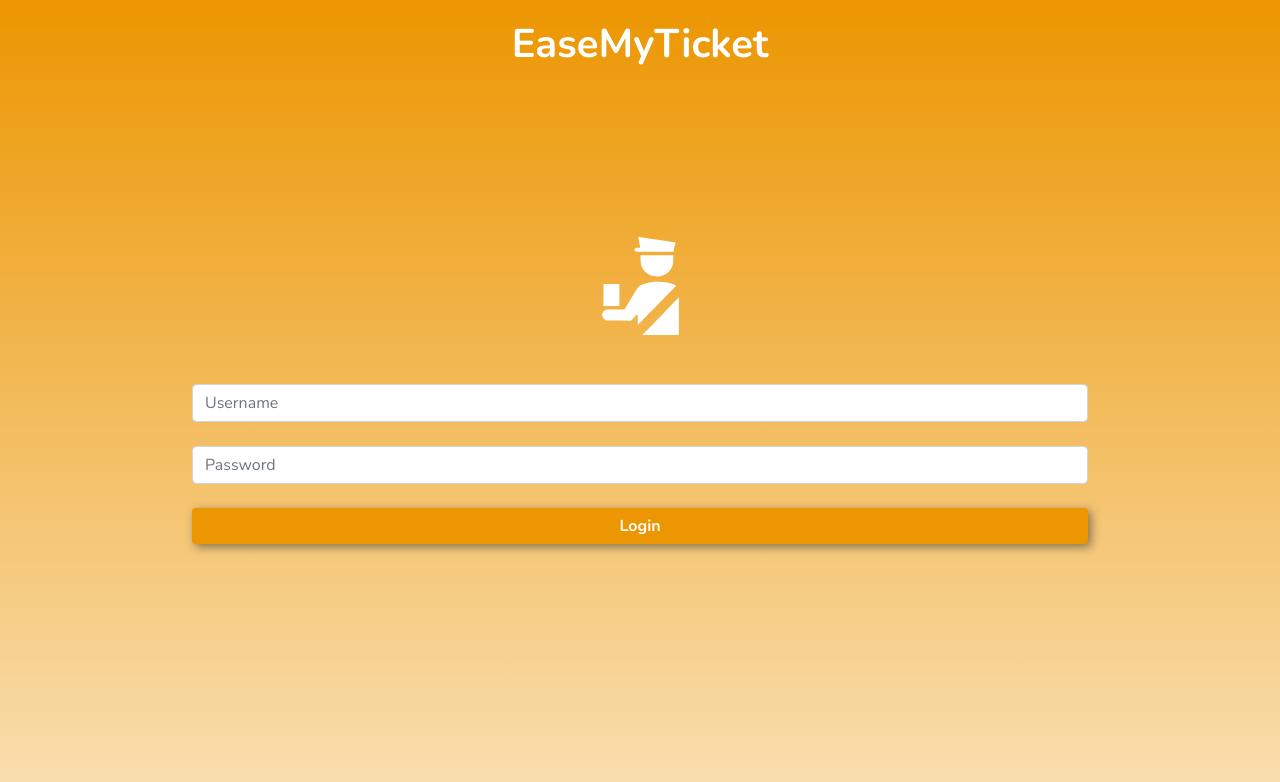
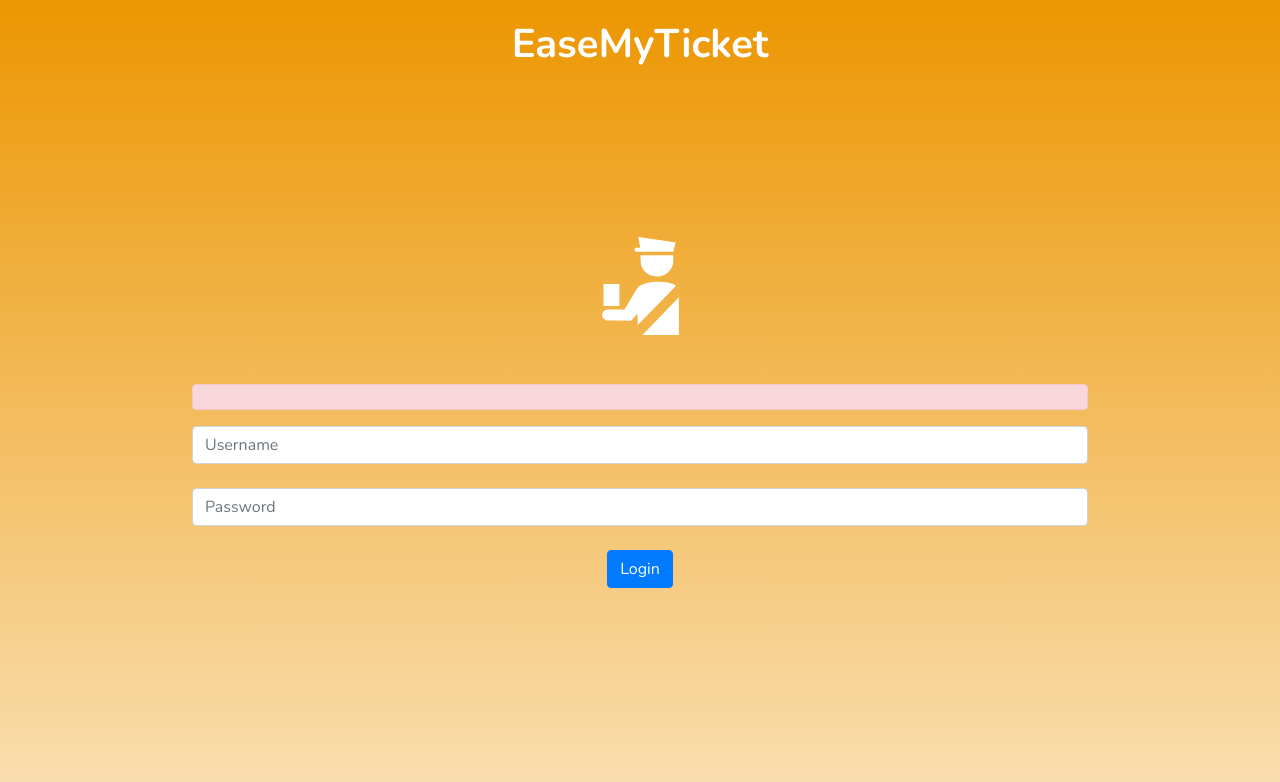
Before and after one commit to Deep-Bhakat/easymyticket-worker-frontend, a React (Create React App) app: page /login in a window 1280 px wide. Shown: the top 782 px of the page. Built offline with nearby package versions, Linux system fonts and the light colour scheme.

Commit message:
login functionality

```diff
--- a/src/screens/LoginScreen.js
+++ b/src/screens/LoginScreen.js
@@ -43,7 +43,7 @@ const LoginScreen = (props) => {
 
                 {/* Login form */}
                 <Form className='mt-5' onSubmit={loginHandler}>
-                {loginError && <Alert variant='danger'>Invalid username or password</Alert>}
+                {loginError !== null && <Alert variant='danger'>{loginError}</Alert>}
                     <Form.Group className="mb-4">
                         <Form.Control type="text" placeholder="Username" value={username} onChange={(e) => setUsername(e.target.value)} />
                     </Form.Group>
@@ -52,7 +52,7 @@ const LoginScreen = (props) => {
                         <Form.Control type="password" placeholder="Password" value={password} onChange={(e) => setPassword(e.target.value)} />
                     </Form.Group>
 
-                    <Button type="submit" className={styles.btn_action}>Login</Button>
+                    <Button type="submit" className="btn_action">Login</Button>
                 </Form>
             </div>
         </div>
```
